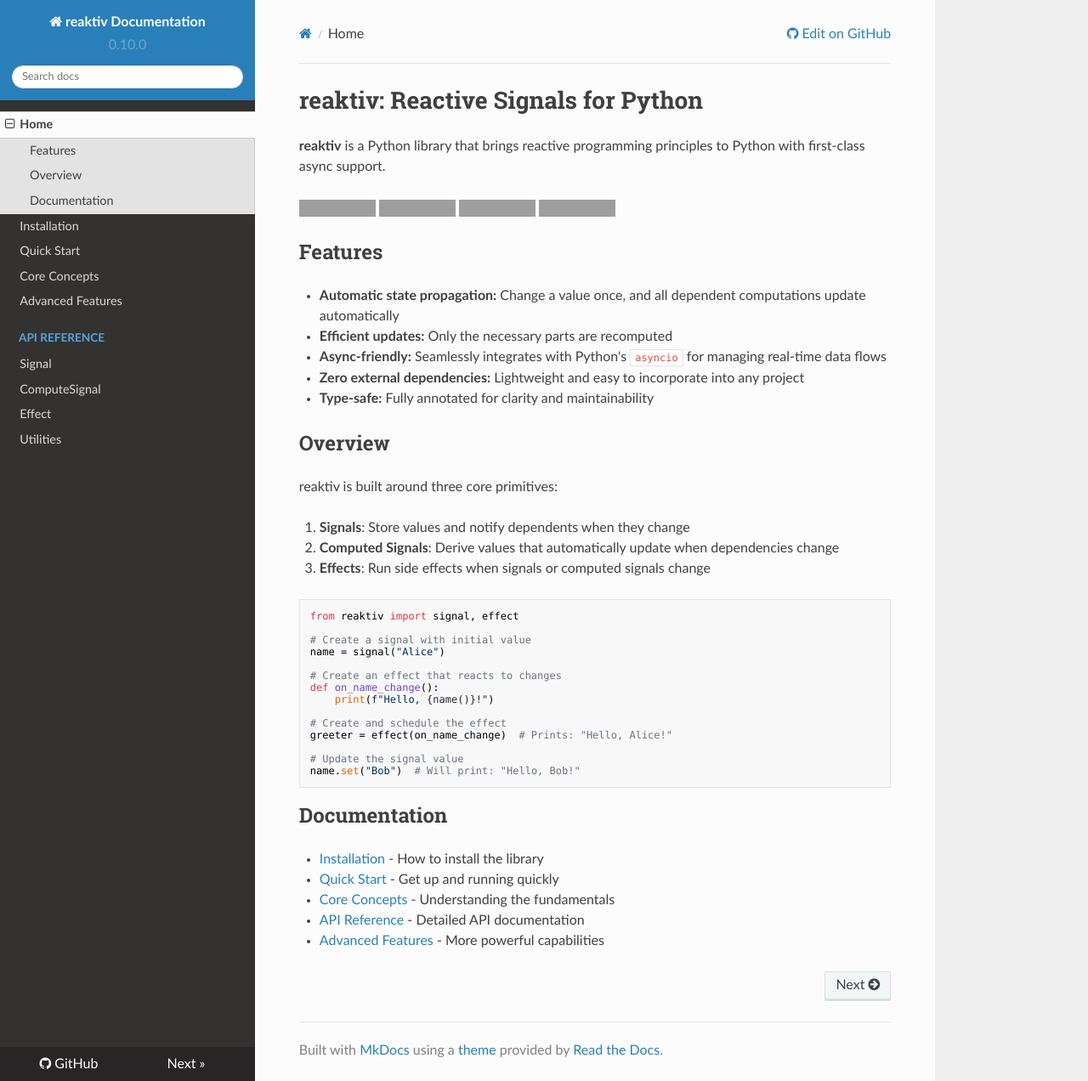
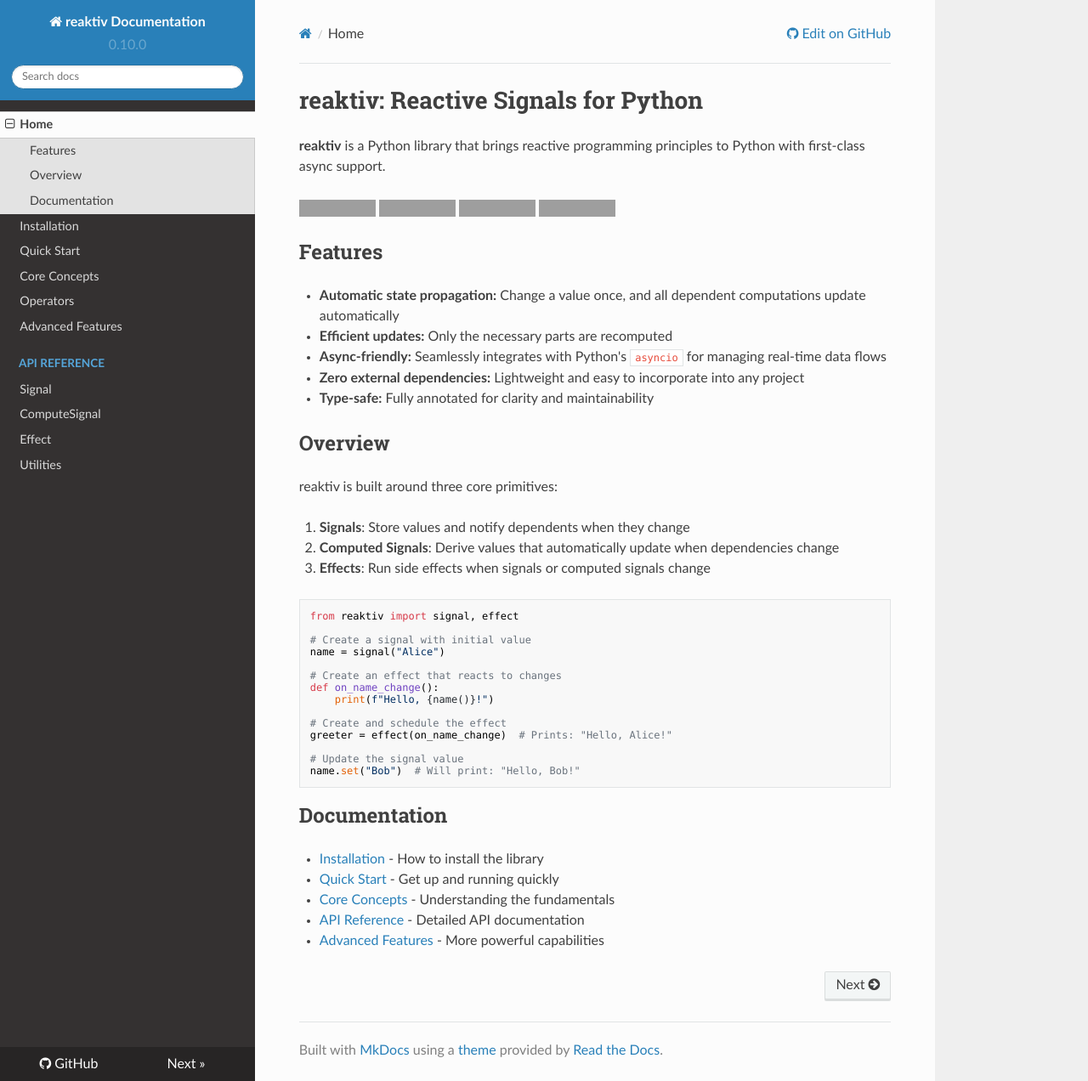
Before and after one commit to buiapp/reaktiv, an MkDocs documentation site: the page built from docs/index.md, in a window 1280 px wide and 1272 px high. Shown: the whole window at 85% size. Built offline with MkDocs 1.6.1, drawn with Linux system fonts in a browser that asks for light colours; nearby versions of some CDN libraries; grey boxes are pictures that could not be loaded.

Commit message:
feat: update mkdocs configuration to include edit URI and Operators in navigation

```diff
--- a/mkdocs.yml
+++ b/mkdocs.yml
@@ -2,6 +2,7 @@
 site_description: Documentation for the reaktiv library - Reactive signals for Python with first-class async support
 site_author: Tuan Anh Bui <mail@bui.app>
 repo_url: https://github.com/buiapp/reaktiv
+edit_uri: edit/main/docs/
 theme:
   name: readthedocs
   navigation_depth: 4
@@ -11,6 +12,7 @@
   - Installation: installation.md
   - Quick Start: quickstart.md
   - Core Concepts: core-concepts.md
+  - Operators: operators.md
   - Advanced Features: advanced-features.md
   - API Reference:
     - Signal: api/signal.md
```
